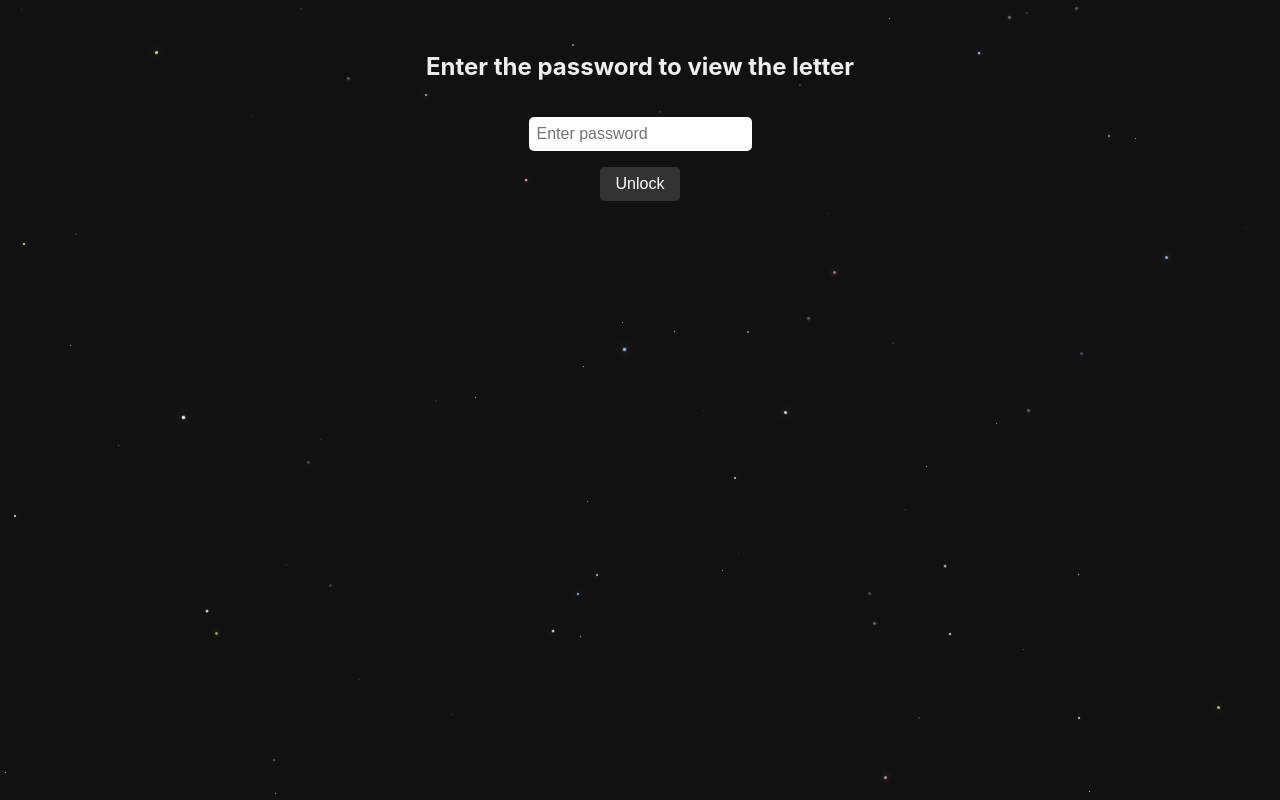
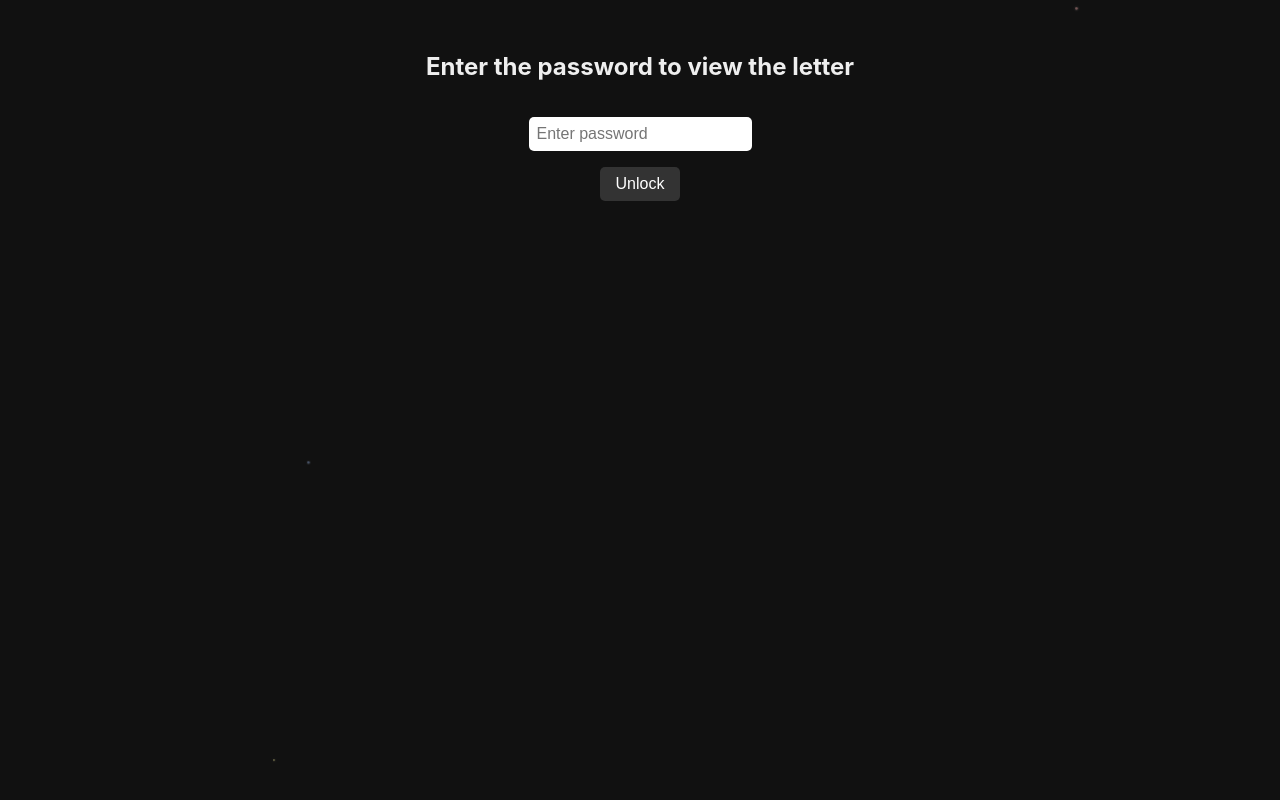
Before and after one commit to yeeeeeeeeeeeeeeeeeeeeeeeehaw/letters.github.com, a plain HTML site: page index.html in a window 1280 px wide. Drawn offline with Linux system fonts and the light colour scheme.

Commit message:
Update index.html

```diff
--- a/index.html
+++ b/index.html
@@ -262,7 +262,7 @@ function showSaveStatus(message) {
 </script>
   <script>
   const starContainer = document.querySelector(".stars");
-  const starCount = 75;
+  const starCount = 3;
   const starSizes = ["small", "medium", "large"];
   const starColors = ["blue", "yellow", "red", "white"];
 
```
